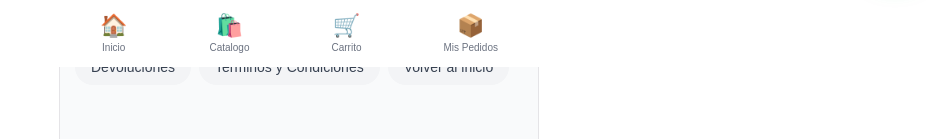
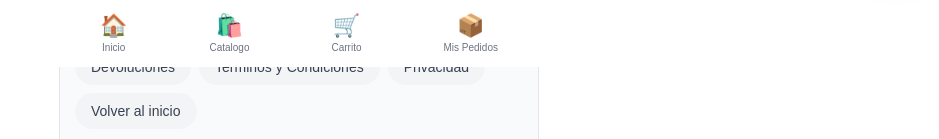
Before and after one commit to SoporteCerp/ServidorIT-Perfumes, a React (Vite) app: page /envios in a window 1280 px wide. Shown: the part 733-872 px from the top of the page, without its empty margins (341-1280 px from the left). Built offline with nearby package versions, Linux system fonts and the light colour scheme; no server answers; the database is empty; sample sign-in values are in the browser's storage.

Commit message:
Agregar pagina de Politica de Privacidad (/privacidad) requerida por App Store

```diff
--- a/src/App.jsx
+++ b/src/App.jsx
@@ -76,6 +76,7 @@ function AppRoutes() {
           <Route path="/envios" element={<Legal kind="envios" />} />
           <Route path="/devoluciones" element={<Legal kind="devoluciones" />} />
           <Route path="/terminos" element={<Legal kind="terminos" />} />
+          <Route path="/privacidad" element={<Legal kind="privacidad" />} />
           <Route path="*" element={<Navigate to="/" />} />
         </Route>
       )}
--- a/src/pages/Legal.jsx
+++ b/src/pages/Legal.jsx
@@ -37,13 +37,27 @@ const SECTIONS = {
       ['\uD83D\uDD10 Privacidad', 'Tus datos personales solo se usan para procesar tu pedido y coordinar la entrega. Nunca los compartimos con terceros.'],
       ['\uD83D\uDCDE Contacto', 'WhatsApp y chat en la app para consultas y soporte. Nuestro horario: Lun a Sab 9am - 7pm.']
     ]
+  },
+  privacidad: {
+    title: 'Politica de Privacidad',
+    icon: '\uD83D\uDD10',
+    intro: 'En Esencia Gale nos tomamos en serio tu privacidad. Esta politica explica que datos recopilamos y como los usamos.',
+    items: [
+      ['\uD83D\uDCC4 Datos que recopilamos', 'Nombre, correo electronico y telefono que registras al crear tu cuenta, mas tu direccion de envio al hacer un pedido.'],
+      ['\uD83C\uDFED Para que los usamos', 'Unicamente para procesar tus pedidos, coordinar la entrega, gestionar tu cuenta y enviarte notificaciones del estado de tus compras.'],
+      ['\uD83D\uDD12 Almacenamiento seguro', 'Tus datos se guardan de forma encriptada en nuestros servidores (Google Firebase). No los vendemos ni compartimos con terceros.'],
+      ['\uD83D\uDD11 Pagos', 'Los pagos se realizan por Yappy. No almacenamos datos de tarjetas ni cuentas bancarias.'],
+      ['\uD83D\uDCC5 Retencion', 'Guardamos tu informacion mientras tu cuenta este activa. Puedes pedirnos eliminar tus datos en cualquier momento por WhatsApp.'],
+      ['\uD83D\uDCAC Contacto', 'Para consultas de privacidad o solicitar eliminacion de datos, escribenos por WhatsApp al numero de contacto de la tienda.']
+    ]
   }
 };
 
 const LINKS = [
   { v: 'envios', label: 'Envios' },
   { v: 'devoluciones', label: 'Devoluciones' },
-  { v: 'terminos', label: 'Terminos y Condiciones' }
+  { v: 'terminos', label: 'Terminos y Condiciones' },
+  { v: 'privacidad', label: 'Privacidad' }
 ];
 
 export default function Legal({ kind }) {
```
